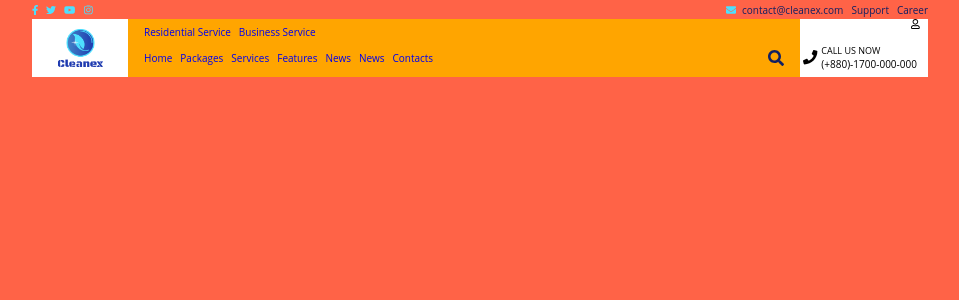
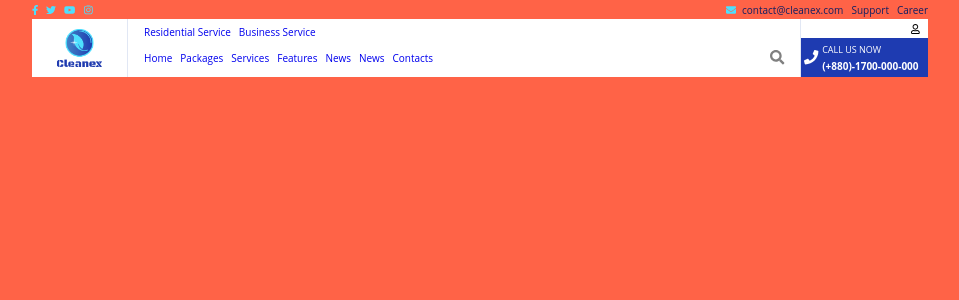
Before and after one commit to arif-hstu/cleanex-mern, a React (Create React App) app: page / in a window 1280 px wide. Shown: the top 300 px of the page, without its empty margins (160-1119 px from the left). Built offline with nearby package versions, Linux system fonts and the light colour scheme.

Commit message:
navbar issue fixed

```diff
--- a/src/Components/Shared/NavBar/NavBar.css
+++ b/src/Components/Shared/NavBar/NavBar.css
@@ -10,6 +10,7 @@
 }
 .NavBar .logoHolder {
 	display: grid;
+	border-right: 1px solid var(--gray);
 }
 
 .NavBar .logoHolder img {
@@ -20,7 +21,6 @@
 
 .NavBar .linkHolder {
 	padding: 0 1rem;
-	background-color: orange;
 	display: grid;
 	grid-template-rows: var(--topBarHeight) calc(var(--topBarHeight) * 2)
 }
@@ -49,17 +49,19 @@
 .NavBar .linkHolder .menuLink > *:last-child {
 	margin-left: auto;
 	margin-right: 0;
-	font-size: var(--larger);
-	color: var(--dark);
+	font-size: var(--regularFont);
+	color: gray;
 }
 
 .NavBar .contactInfo {
+	border-left: 1px solid var(--gray);
 	display: grid;
 	grid-template-rows: calc(var(--topBarHeight)) calc(var(--topBarHeight) * 2);
 }
 
 .NavBar .contactInfo .info {
 	display: flex;
+	align-items: center;
 }
 
 .NavBar .contactInfo .info > *:last-child {
@@ -71,12 +73,14 @@
 .NavBar .contactInfo .contact {
 	display: grid;
 	grid-template-columns: 0.2fr 1fr;
+	background-color: var(--primary);
 }
 
 .NavBar .contactInfo .contact > *:first-child {
 	font-size: 0.9rem;
 	justify-self: center;
 	align-self: center;
+	color: var(--white);
 }
 
 .NavBar .contactInfo .contact .contactDetails {
@@ -88,5 +92,10 @@
 
 .NavBar .contactInfo .contact .contactDetails > * {
 	margin: 0;
+	color: var(--white);
+}
 
+.NavBar .contactInfo .contact .contactDetails > p {
+	font-weight: bold;
+	margin-top: 3px;
 }
```
